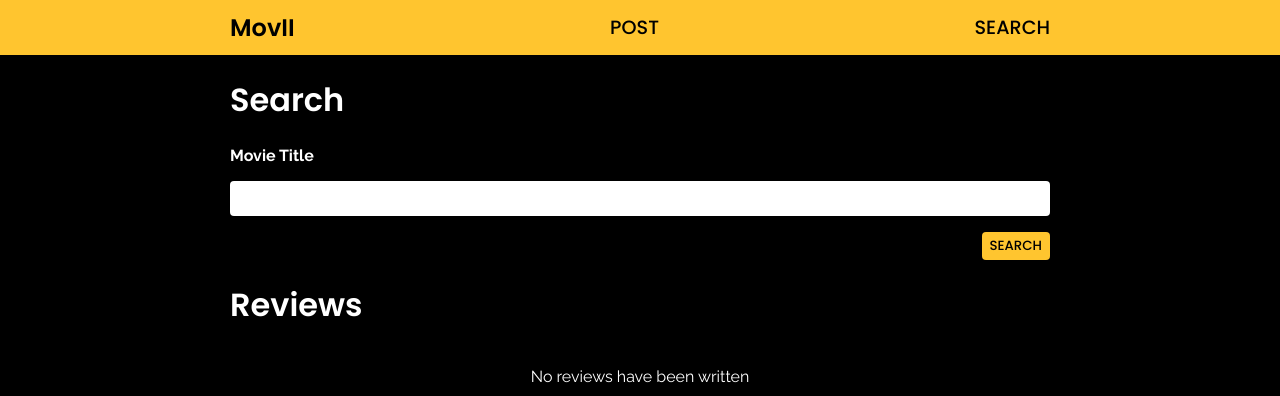
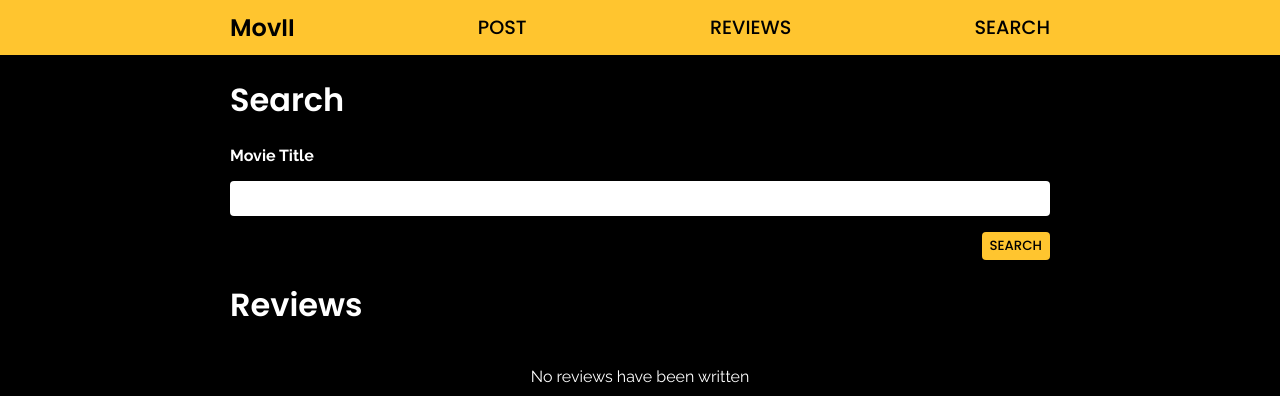
Before and after one commit to ellie-hwang/ajax-project, a website: page index.html in a window 1280 px wide. Shown: the top 396 px of the page. Drawn offline with Linux system fonts and the light colour scheme.

Commit message:
Added REVIEWS nav item

```diff
--- a/index.html
+++ b/index.html
@@ -28,7 +28,8 @@
         <div class="column-full">
           <nav id="nav-bar" class="row space-between align-center">
             <h2 id="logo">MovII</h2>
-            <a id="nav-post" class="display-bock" href="#">POST</a>
+            <a id="nav-post" class="display-block" href="#">POST</a>
+            <a id="nav-reviews" class="display-block" href="#">REVIEWS</a>
             <a id="nav-search" class="display-block" href="#">SEARCH</a>
           </nav>
         </div>
```
